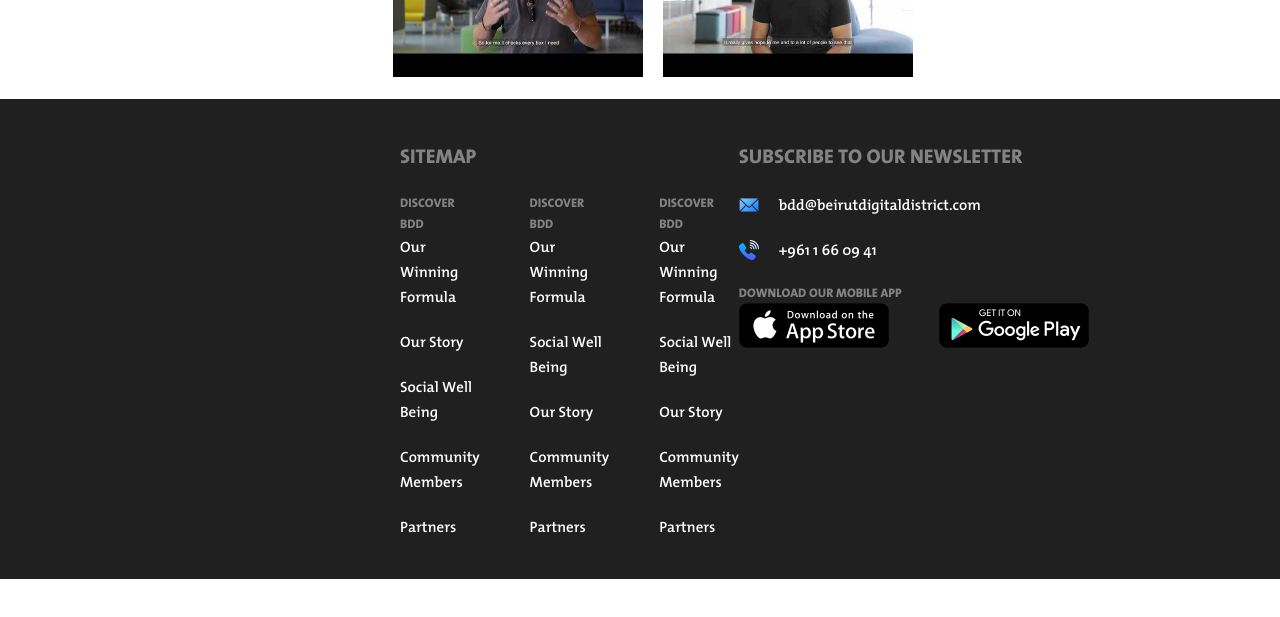
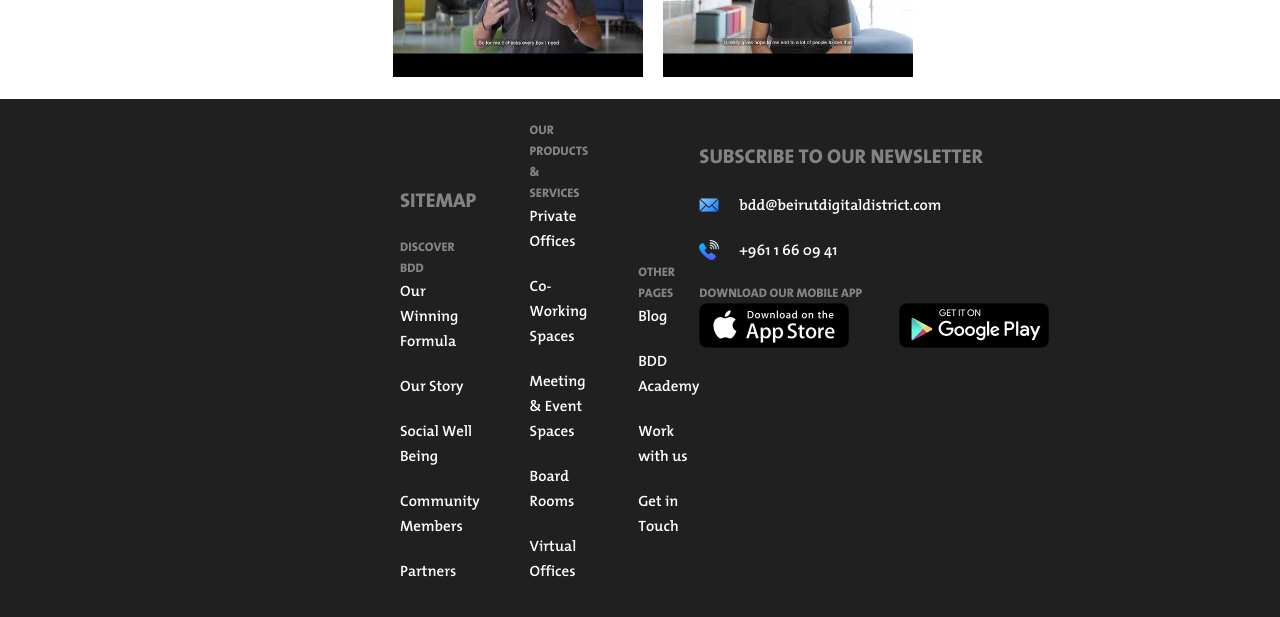
Before and after one commit to ArefAH/beirut-digital-district, a plain HTML site: page index.html in a window 1280 px wide. Shown: the part 3950-4567 px from the top of the page. Before the commit the page ends 4529 px from the top, so only its background shows below. Drawn offline with Linux system fonts and the light colour scheme.

```diff
--- a/index.html
+++ b/index.html
@@ -20,8 +20,8 @@
             <li><a href="">Discover BDD</a></li>
             <li><a href="">Our Products & Services</a></li>
             <li><a href="">BDD Academy</a></li>
-            <li><a href="">Blog</a></li>
-            <li><a href="">Career Portal</a></li>
+            <li><a href="./pages/blog.html">Blog</a></li>
+            <li><a href="./pages/portal.html">Career Portal</a></li>
           </ul>
           <button class="button primary">JOIN US</button>
         </div>
@@ -239,23 +239,23 @@
           </ul>
         </div>
         <div>
-          <h5 class="grey-text">Discover BDD</h5>
+          <h5 class="grey-text">Our Products & Services</h5>
           <ul class="white-text">
-            <li><a href="">Our Winning Formula</a></li>
-            <li><a href="">Social Well Being</a></li>
-            <li><a href="">Our Story</a></li>
-            <li><a href="">Community Members</a></li>
-            <li><a href="">Partners</a></li>
+            <li><a href="">Private Offices</a></li>
+            <li><a href="">Co-Working Spaces</a></li>
+            <li><a href="">Meeting & Event Spaces</a></li>
+            <li><a href="">Board Rooms</a></li>
+            <li><a href="">Virtual Offices</a></li>
           </ul>
         </div>
         <div>
-          <h5 class="grey-text">Discover BDD</h5>
+          <h5 class="grey-text">Other Pages</h5>
           <ul class="white-text">
-            <li><a href="">Our Winning Formula</a></li>
-            <li><a href="">Social Well Being</a></li>
-            <li><a href="">Our Story</a></li>
-            <li><a href="">Community Members</a></li>
-            <li><a href="">Partners</a></li>
+            <li><a href="">Blog</a></li>
+            <li><a href="">BDD Academy</a></li>
+            <li><a href="">Work with us</a></li>
+            <li><a href="">Get in Touch</a></li>
+            <li class="hidden">.</li>
           </ul>
         </div>
       </div>
--- a/styles/common.css
+++ b/styles/common.css
@@ -130,3 +130,7 @@ button:hover {
   width: 100%;
   border-bottom: solid 1px #131313;
 }
+
+.hidden{
+  visibility: hidden;
+}
```
